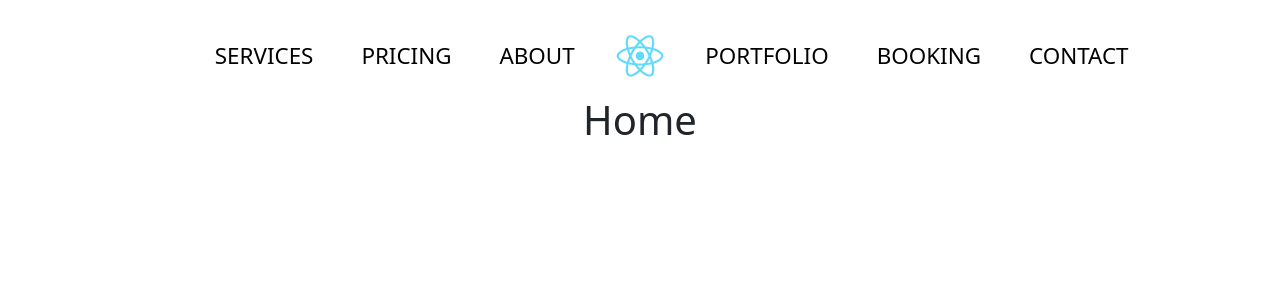
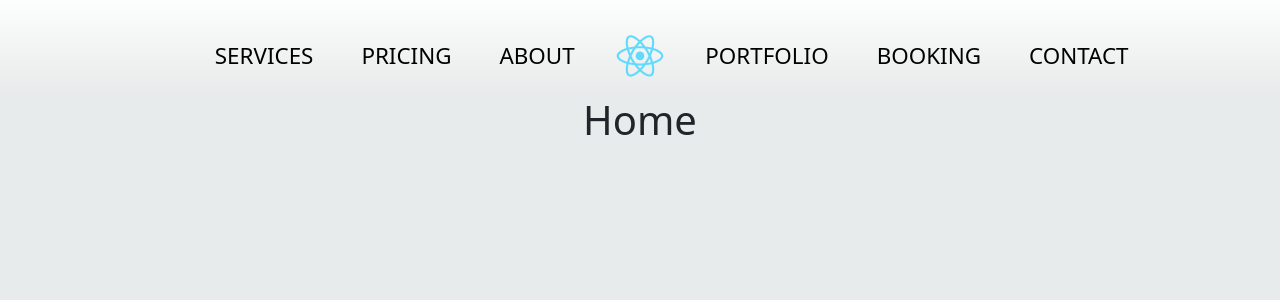
Before and after one commit to FleuryCode/OneWallMedia, a React (Create React App) app: page / in a window 1280 px wide. Shown: the top 300 px of the page. Built offline with nearby package versions, Linux system fonts and the light colour scheme.

Commit message:
Changing the styles of the navigation and general reset of styles.

```diff
--- a/src/App.css
+++ b/src/App.css
@@ -1,3 +1,6 @@
 .App {
+  margin: 0;
   text-align: center;
+  min-height: 100vh;
+  background-color: #e8ebeb;
 }
--- a/src/components/Navigation/Navigation.jsx
+++ b/src/components/Navigation/Navigation.jsx
@@ -5,9 +5,9 @@ import logo from '../../logo.svg';
 
 const Navigation = () => {
     return (
-        <nav className="mainNavigation mt-3">
-            <div className="container-fluid">
-                <div className="row d-flex justify-content-center">
+        <nav className="mainNavigation pt-3">
+            <div className="container-fluid m-0 p-0">
+                <div className="row d-flex justify-content-center m-0 p-0">
                     <div className="col-5 navList justify-content-end">
                         <Link className="nav-item ms-5" to={'/#'} >Services</Link>
                         <Link className="nav-item ms-5" to={'/#'} >Pricing</Link>
--- a/src/components/Navigation/Navigation.styles.scss
+++ b/src/components/Navigation/Navigation.styles.scss
@@ -1,5 +1,6 @@
 .mainNavigation {
     display: flex;
+    background-image: linear-gradient(rgba(255, 255, 255, 0.9), #e8ebeb00);
 
     .navList {
         display: flex;
--- a/src/index.css
+++ b/src/index.css
@@ -1,9 +1,4 @@
 body {
   margin: 0;
-  font-family: -apple-system, BlinkMacSystemFont, 'Segoe UI', 'Roboto', 'Oxygen',
-    'Ubuntu', 'Cantarell', 'Fira Sans', 'Droid Sans', 'Helvetica Neue',
-    sans-serif;
-  -webkit-font-smoothing: antialiased;
-  -moz-osx-font-smoothing: grayscale;
-  background-color: #E8EBEB;
+  background-color: #e8ebeb;
 }
```
